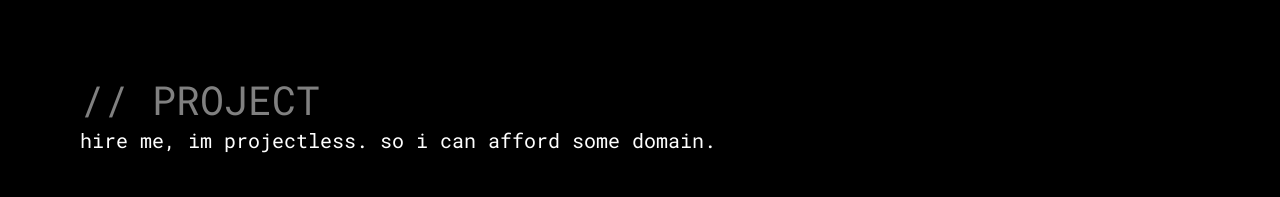
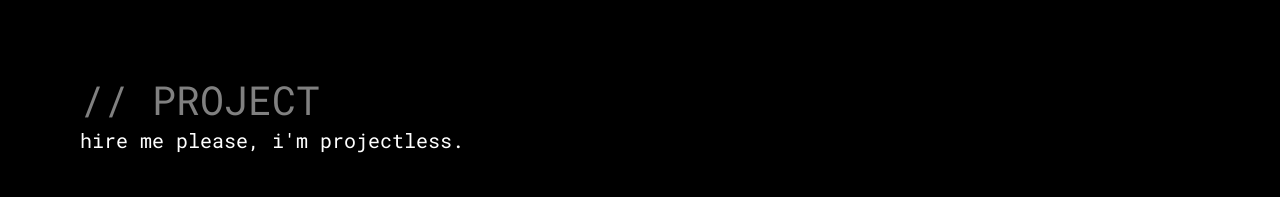
Before and after one commit to rickyachmd/rickyachmd, a plain HTML site: page index.html in a window 1280 px wide. Shown: the part 1040-1237 px from the top of the page. Drawn offline with Linux system fonts and the light colour scheme.

Commit message:
project-sub edit

```diff
--- a/index.html
+++ b/index.html
@@ -49,7 +49,7 @@
                 <div class="container">
                     <div class="project">
                         <h1 class="project-title">// PROJECT</h1>
-                        <h2 class="project-sub">hire me, im projectless. so i can afford some domain.</h2>
+                        <h2 class="project-sub">hire me please, i'm projectless.</h2>
                         <div class="project-list">
                             <div class="project-list1">
                                 <video muted autoplay loop>
```
